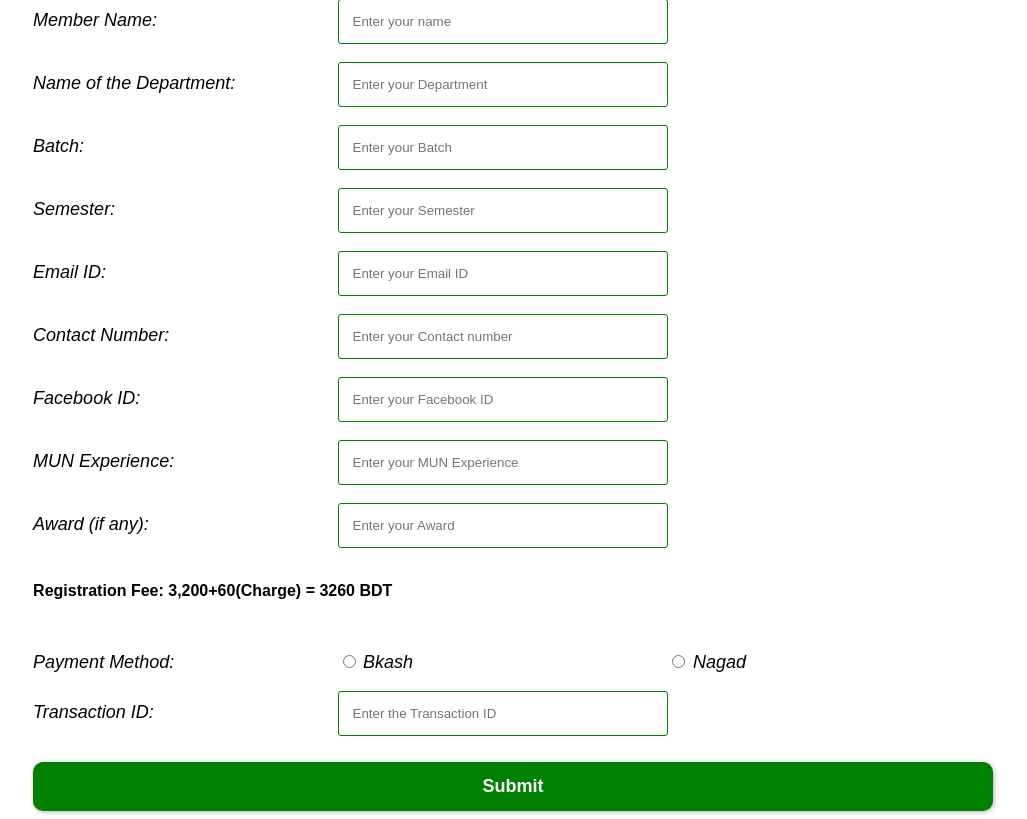
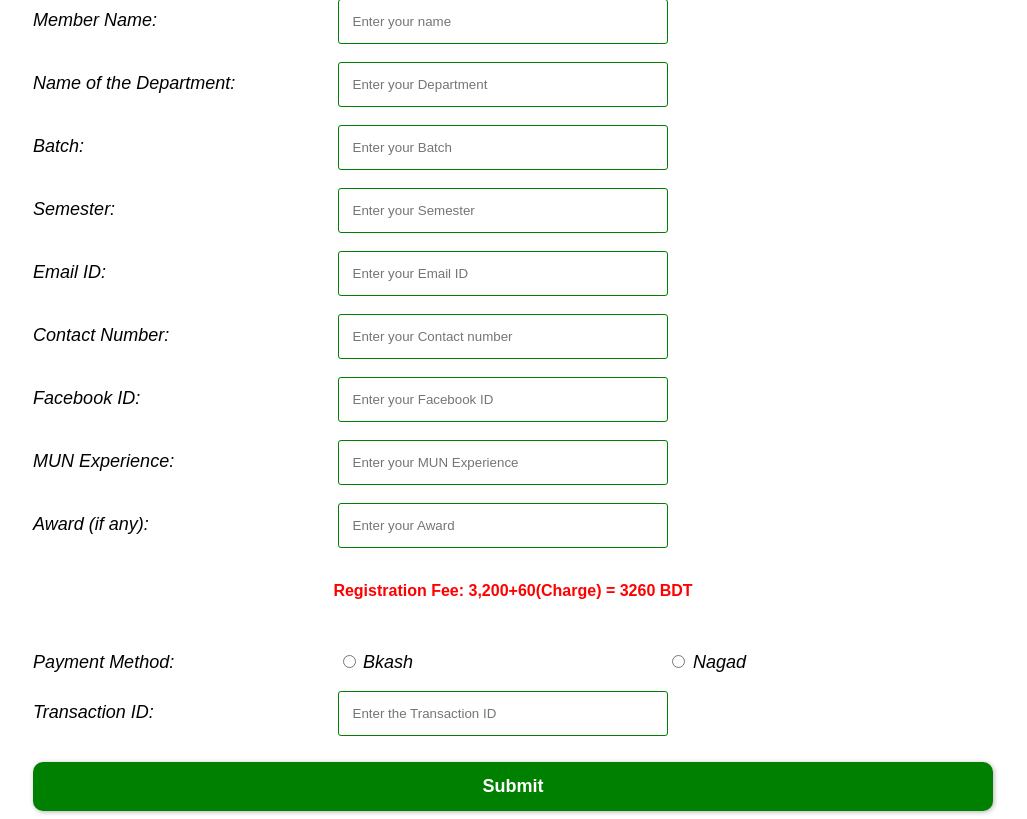
Before and after one commit to MdShazadurRahman/LU-Clubs, a PHP site: page /LUMUNA-member_reg.html in a window 1280 px wide. Shown: the part 318-1137 px from the top of the page, without its empty margins (127-1154 px from the left). Run offline with PHP 8.4, Linux system fonts and the light colour scheme.

Commit message:
Update 1

```diff
--- a/LUMUNA-member_reg.css
+++ b/LUMUNA-member_reg.css
@@ -98,3 +98,8 @@ input#otp:hover {
     transition: 0.5s ease-in-out;
 
 }
+
+p{
+    color: red;
+    text-align: center;
+}
```
